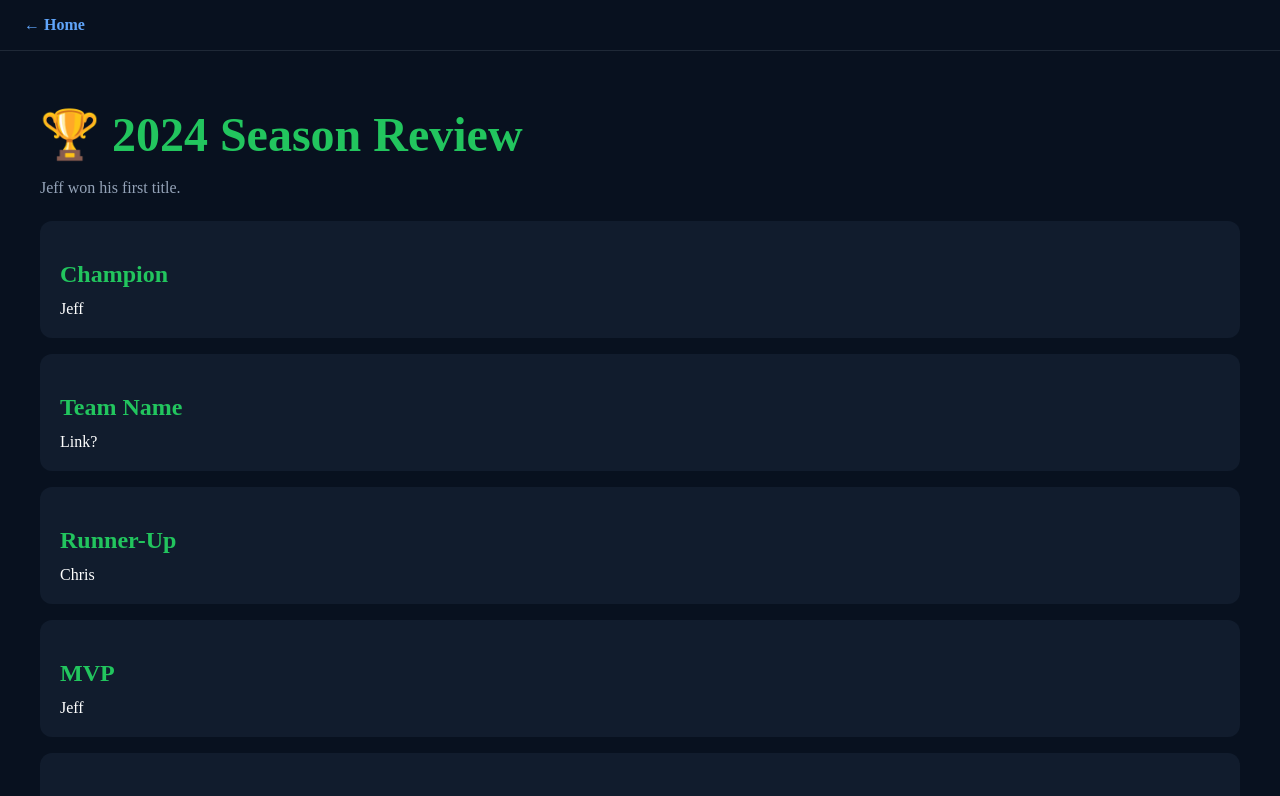
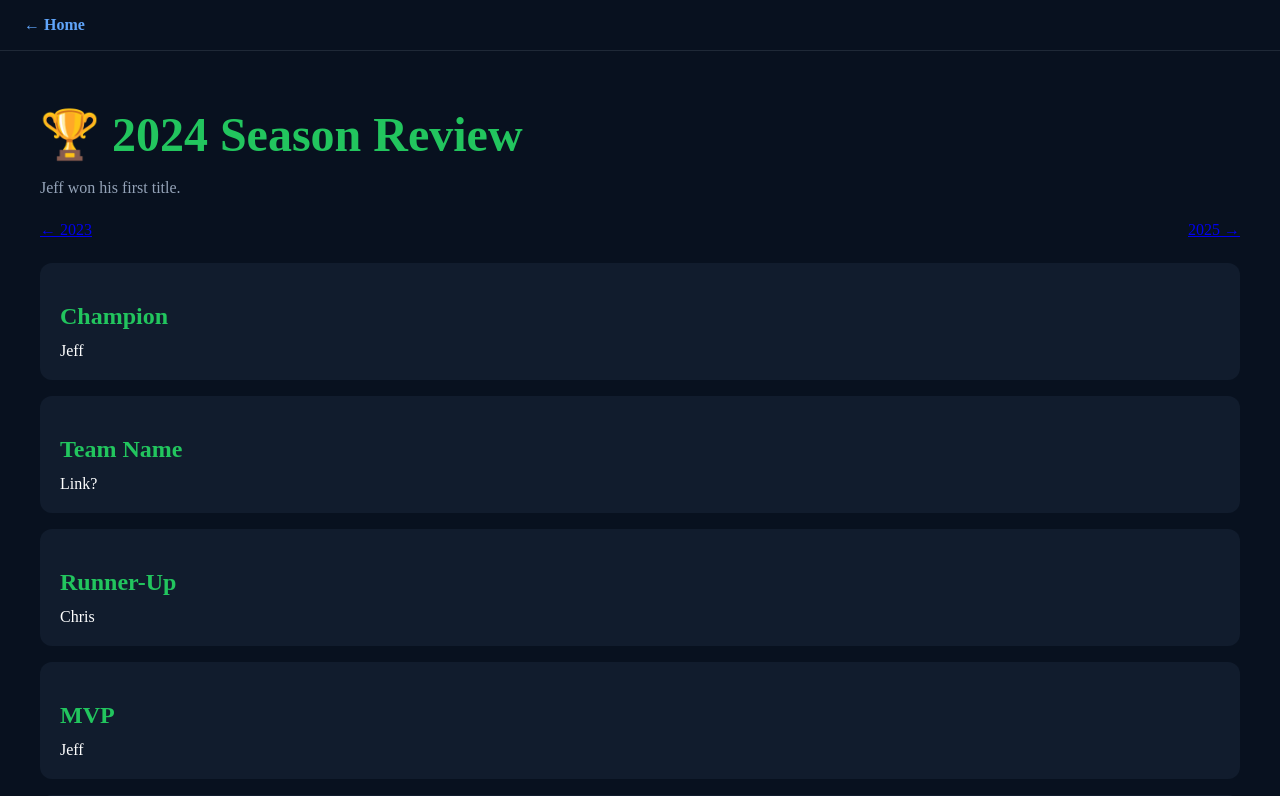
Before and after one commit to timgoodman047/CFFL-NEW, a Next.js app: page /season/2024 in a window 1280 px wide. Shown: the top 796 px of the page. Built offline with nearby package versions, Linux system fonts and the light colour scheme.

Commit message:
Add navigation links for previous and next seasons

```diff
--- a/src/app/season/[year]/page.tsx
+++ b/src/app/season/[year]/page.tsx
@@ -1,5 +1,6 @@
 import { history } from "../../../data/history";
 import { notFound } from "next/navigation";
+import Link from "next/link";
 
 export default async function SeasonPage({
   params,
@@ -9,12 +10,29 @@ export default async function SeasonPage({
   const { year } = await params;
 
   const season = history.find(
-    (s) => s.year === Number(year)
-  );
+  (s) => s.year === Number(year)
+);
 
-  if (!season) {
-    notFound();
-  }
+if (!season) {
+  notFound();
+}
+
+const seasons = [...history]
+  .map((s) => s.year)
+  .sort((a, b) => a - b);
+
+const currentIndex =
+  seasons.indexOf(Number(year));
+
+const previousYear =
+  currentIndex > 0
+    ? seasons[currentIndex - 1]
+    : null;
+
+const nextYear =
+  currentIndex < seasons.length - 1
+    ? seasons[currentIndex + 1]
+    : null;
 
   return (
     <main
@@ -42,6 +60,34 @@ export default async function SeasonPage({
       >
         {season.storyline}
       </p>
+
+<div
+  style={{
+    display: "flex",
+    justifyContent: "space-between",
+    marginBottom: "24px",
+  }}
+>
+  <div>
+    {previousYear && (
+      <Link
+        href={`/season/${previousYear}`}
+      >
+        ← {previousYear}
+      </Link>
+    )}
+  </div>
+
+  <div>
+    {nextYear && (
+      <Link
+        href={`/season/${nextYear}`}
+      >
+        {nextYear} →
+      </Link>
+    )}
+  </div>
+</div>
 
       <Section title="Champion">
         {season.champion}
```
